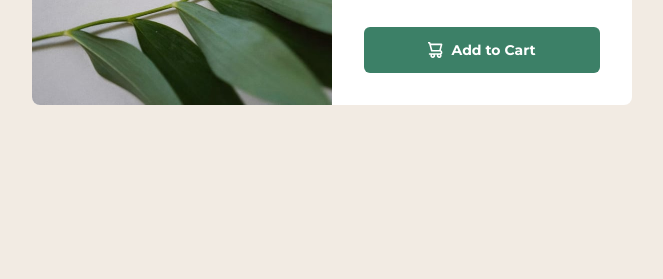
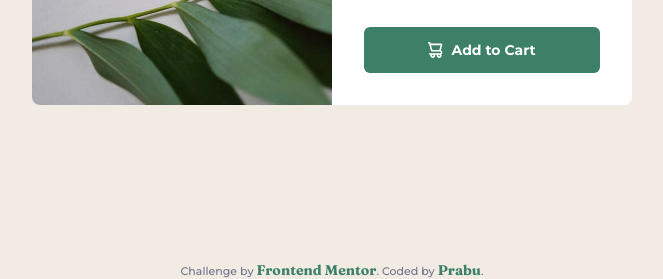
Before and after one commit to Belac44/FEM-Product_preview_card_component, a plain HTML site: page index.html in a window 1280 px wide. Shown: the part 521-800 px from the top of the page, without its empty margins (308-971 px from the left). Drawn offline with Linux system fonts and the light colour scheme.

Commit message:
footer added

```diff
--- a/index.html
+++ b/index.html
@@ -33,5 +33,13 @@
         </button>
       </div>
     </main>
+
+    <footer class="attribution">
+      Challenge by
+      <a href="https://www.frontendmentor.io?ref=challenge" target="_blank"
+        >Frontend Mentor</a
+      >. Coded by
+      <a href="https://www.github.com/mgksp" target="_blank">Prabu</a>.
+    </footer>
   </body>
 </html>
--- a/sass/styles.scss
+++ b/sass/styles.scss
@@ -149,3 +149,18 @@ body {
     }
   }
 }
+
+.attribution {
+  position: absolute;
+  bottom: 0;
+  text-align: center;
+  font-size: 0.6875rem;
+  color: var(--color-dark-grayish-blue);
+
+  a {
+    font-family: "Fraunces", serif;
+    font-size: 0.875rem;
+    text-decoration: none;
+    color: var(--color-dark-cyan);
+  }
+}
```
Also changed, not shown: css/styles.css.
